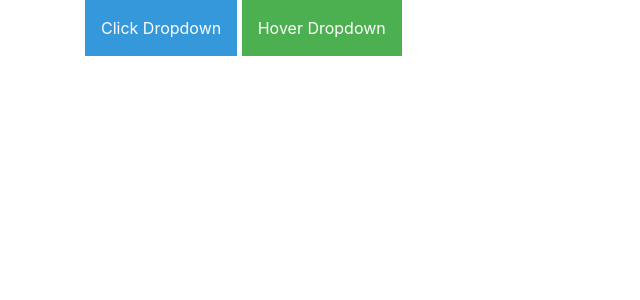
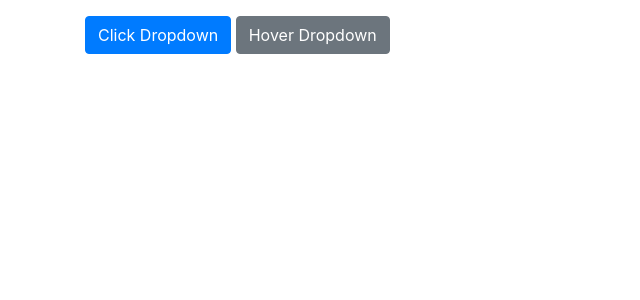
Before and after one commit to slevin222/Navbar_css_only, a PHP site: page /index.html in a window 1280 px wide. Shown: the part 66-366 px from the top of the page, without its empty margins (0-640 px from the left). Run offline with PHP 8.4, Linux system fonts and the light colour scheme.

Commit message:
styled buttons with bootstrap

```diff
--- a/index.html
+++ b/index.html
@@ -38,20 +38,20 @@
                 </li>
             </ul>
         </nav>
-        <div class="dropdown">
-            <button onclick="myFunction()" class="dropbtn">Click Dropdown</button>
-            <div id="myDropdown" class="dropdown-content">
-                <a href="#">Link 1</a>
-                <a href="#">Link 2</a>
-                <a href="#">Link 3</a>
+        <div class="dropdown mt-3">
+            <button onclick="dropdownList()" class="dropbtn btn btn-primary">Click Dropdown</button>
+            <div id="listDropdown" class="dropdown-content">
+                <a href="#" class="dropdown-item">Link 1</a>
+                <a href="#" class="dropdown-item">Link 2</a>
+                <a href="#" class="dropdown-item">Link 3</a>
             </div>
         </div>
-        <div class="hdropdown">
-            <button class="hdropbtn">Hover Dropdown</button>
-            <div class="hdropdown-content">
-                <a href="#">Link 4</a>
-                <a href="#">Link 5</a>
-                <a href="#">Link 6</a>
+        <div class="hdropdown mt-3">
+            <button class="hdropbtn btn btn-secondary">Hover Dropdown</button>
+            <div class="hdropdown-content ">
+                <a href="#" class="dropdown-item">Link 4</a>
+                <a href="#" class="dropdown-item">Link 5</a>
+                <a href="#" class="dropdown-item">Link 6</a>
             </div>
         </div>
     </div>
--- a/script.js
+++ b/script.js
@@ -1,11 +1,11 @@
 /* When the user clicks on the button,
 toggle between hiding and showing the dropdown content */
-function myFunction() {
-    document.getElementById("myDropdown").classList.toggle("show");
+function dropdownList() {
+  document.getElementById("listDropdown").classList.toggle("show");
 }
 
 // Close the dropdown menu if the user clicks outside of it
-window.onclick = function(event) {
+window.onclick = function (event) {
   if (!event.target.matches('.dropbtn')) {
 
     var dropdowns = document.getElementsByClassName("dropdown-content");
--- a/style.css
+++ b/style.css
@@ -108,11 +108,6 @@ img{
 /* ////////////////////////////drop down */
 /* Dropdown Button */
 .dropbtn {
-    background-color: #3498DB;
-    color: white;
-    padding: 16px;
-    font-size: 16px;
-    border: none;
     cursor: pointer;
 }
 
@@ -157,11 +152,7 @@ img{
 
 /* Dropdown Button */
 .hdropbtn {
-    background-color: #4CAF50;
-    color: white;
-    padding: 16px;
-    font-size: 16px;
-    border: none;
+    cursor: pointer;
 }
 
 /* The container <div> - needed to position the dropdown content */
```
